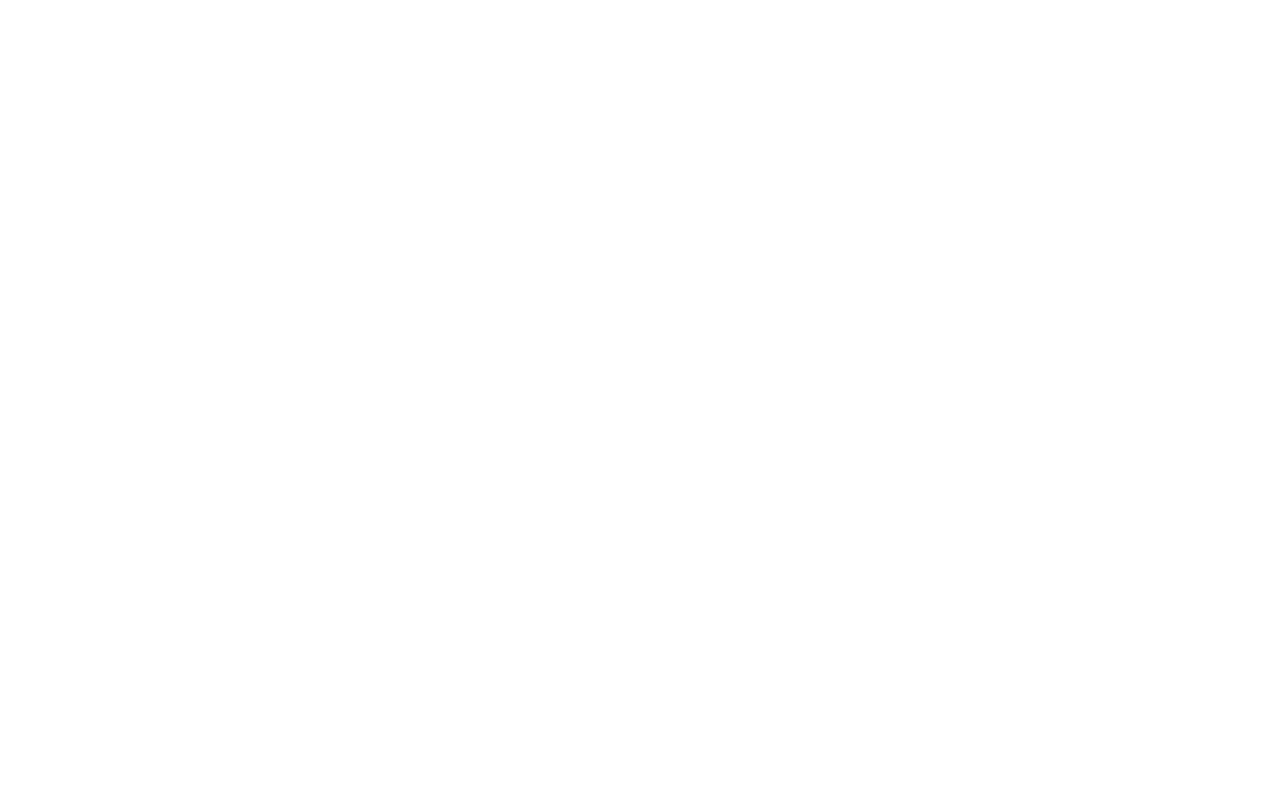
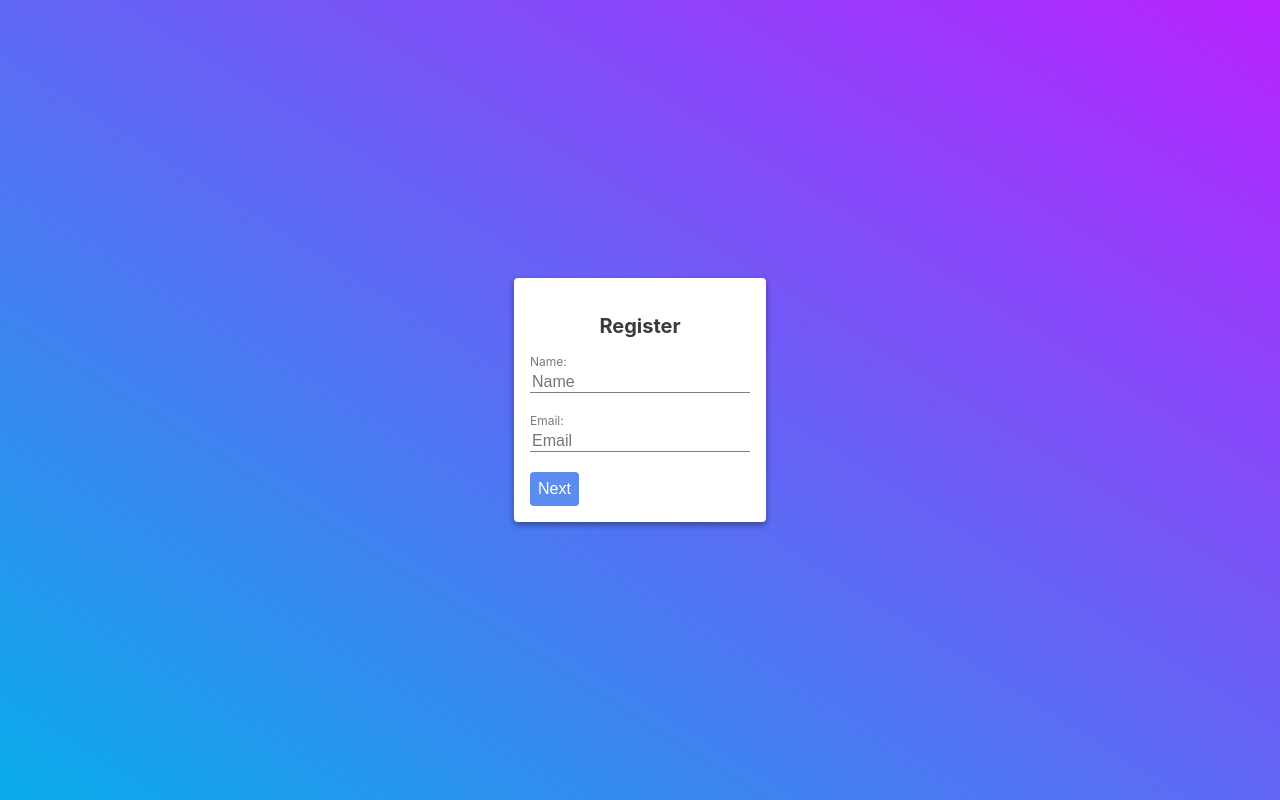
Before and after one commit to Sairnext/registration-ts-test, a React (Create React App) app: page / in a window 1280 px wide. Built offline with nearby package versions, Linux system fonts and the light colour scheme.

Commit message:
Add stages for Registration with basic flow between them & added some stylings

```diff
--- a/src/components/Button/index.tsx
+++ b/src/components/Button/index.tsx
@@ -1,7 +1,9 @@
 import React from "react";
 
+import "./index.css";
+
 interface ButtonProps {
-  onClick: () => void;
+  onClick?: () => void;
   text: string;
 }
 
--- a/src/components/FormBox/index.tsx
+++ b/src/components/FormBox/index.tsx
@@ -1,4 +1,6 @@
 import React, { ReactElement } from "react";
+
+import "./index.css";
 
 interface FormBoxProps {
   children: ReactElement | ReactElement[];
--- a/src/components/Input/index.css
+++ b/src/components/Input/index.css
@@ -2,7 +2,8 @@
     display: flex;
     flex-direction: column;
 
-    margin-bottom: 12px;
+    margin-bottom: 20px;
+    min-width: 220px;
 }
 
 .input_text {
@@ -13,3 +14,10 @@
     font-size: 16px;
     color: #323232;
 }
+
+label {
+    font-size: 12px;
+    color: #7a7a7a;
+
+    margin-bottom: 3px;
+}
--- a/src/components/Input/index.tsx
+++ b/src/components/Input/index.tsx
@@ -1,9 +1,11 @@
 import React, { ChangeEventHandler } from "react";
+
+import "./index.css";
 
 interface InputProps {
   label: string;
   value: string;
-  placeholder: string;
+  placeholder?: string;
   onChange: ChangeEventHandler<HTMLInputElement>;
 }
 
--- a/src/index.css
+++ b/src/index.css
@@ -16,3 +16,14 @@
   font-family: source-code-pro, Menlo, Monaco, Consolas, "Courier New",
     monospace;
 }
+
+.centered {
+  display: flex;
+  flex-direction: column;
+  flex: 1;
+
+  align-items: center;
+  justify-content: center;
+
+  height: 100%;
+}
--- /dev/null
+++ b/src/layouts/Registration/components/FinalStage/index.tsx
@@ -0,0 +1,19 @@
+import React from "react";
+
+import FormBox from "../../../../components/FormBox";
+import Button from "../../../../components/Button";
+
+interface FinalStageProps {
+  resetStages: () => void;
+}
+
+const FinalStage: React.FC<FinalStageProps> = ({ resetStages }) => {
+  return (
+    <FormBox>
+      <h3 className="header">Congratulations you've Created a User</h3>
+      <Button text="Create another user" onClick={resetStages} />
+    </FormBox>
+  );
+};
+
+export default FinalStage;
--- /dev/null
+++ b/src/layouts/Registration/components/StageOne/index.tsx
@@ -0,0 +1,37 @@
+import React, { useState } from "react";
+
+import FormBox from "../../../../components/FormBox";
+import Input from "../../../../components/Input";
+import Button from "../../../../components/Button";
+
+interface StageOneProps {
+  handleNext: () => void;
+}
+
+const StageOne: React.FC<StageOneProps> = ({ handleNext }) => {
+  const [name, setName] = useState<string>("");
+  const [email, setEmail] = useState<string>("");
+
+  return (
+    <FormBox>
+      <form>
+        <h3 className="header">Register</h3>
+        <Input
+          value={name}
+          label="Name:"
+          placeholder="Name"
+          onChange={(e) => setName(e.target.value)}
+        />
+        <Input
+          value={email}
+          label="Email:"
+          placeholder="Email"
+          onChange={(e) => setEmail(e.target.value)}
+        />
+        <Button text="Next" onClick={handleNext} />
+      </form>
+    </FormBox>
+  );
+};
+
+export default StageOne;
--- /dev/null
+++ b/src/layouts/Registration/components/StageTwo/index.tsx
@@ -0,0 +1,36 @@
+import React, { useState } from "react";
+import FormBox from "../../../../components/FormBox";
+import Input from "../../../../components/Input";
+import Button from "../../../../components/Button";
+
+interface StageTwoProps {
+  handleNext: () => void;
+}
+
+const StageTwo: React.FC<StageTwoProps> = ({ handleNext }) => {
+  const [password, setPassword] = useState<string>("");
+  const [confirmPassword, setConfirmPassword] = useState<string>("");
+
+  return (
+    <FormBox>
+      <form>
+        <h3>Register</h3>
+        <Input
+          value={password}
+          label="Password:"
+          placeholder="Password"
+          onChange={(e) => setPassword(e.target.value)}
+        />
+        <Input
+          value={confirmPassword}
+          label="Confirm password:"
+          placeholder="Confirm password"
+          onChange={(e) => setConfirmPassword(e.target.value)}
+        />
+        <Button text="Next" onClick={handleNext} />
+      </form>
+    </FormBox>
+  );
+};
+
+export default StageTwo;
--- /dev/null
+++ b/src/layouts/Registration/index.css
@@ -0,0 +1,15 @@
+.registration_page {
+    height: 100vh;
+    width: 100vw;
+
+    background: linear-gradient(to right top, #09adea, #b822ff);
+}
+
+.header {
+    font-size: 20px;
+    font-weight: bold;
+    color: #3b3b3b;
+
+    margin-bottom: 16px;
+    text-align: center;
+}
--- a/src/layouts/Registration/index.tsx
+++ b/src/layouts/Registration/index.tsx
@@ -1,7 +1,43 @@
-import React from "react";
+import React, { useState, useMemo } from "react";
 
-const Registration = () => {
-  return <div></div>;
+import StageOne from "./components/StageOne";
+import StageTwo from "./components/StageTwo";
+import FinalStage from "./components/FinalStage";
+
+import "./index.css";
+
+interface RegistrationProps {}
+
+const Registration: React.FC<RegistrationProps> = () => {
+  const [stage, setStage] = useState<number>(0);
+
+  const handleNext = () => {
+    setStage(stage + 1);
+  };
+
+  const resetStages = () => {
+    setStage(0);
+  };
+
+  const stageComponent = useMemo(() => {
+    switch (stage) {
+      case 0:
+        return <StageOne handleNext={handleNext} />;
+      case 1:
+        return <StageTwo handleNext={handleNext} />;
+      case 2:
+        return <FinalStage resetStages={resetStages} />;
+
+      default:
+        return <StageOne handleNext={handleNext} />;
+    }
+  }, [stage, handleNext, resetStages]);
+
+  return (
+    <div className="registration_page">
+      <div className="centered">{stageComponent}</div>
+    </div>
+  );
 };
 
 export default Registration;
```
